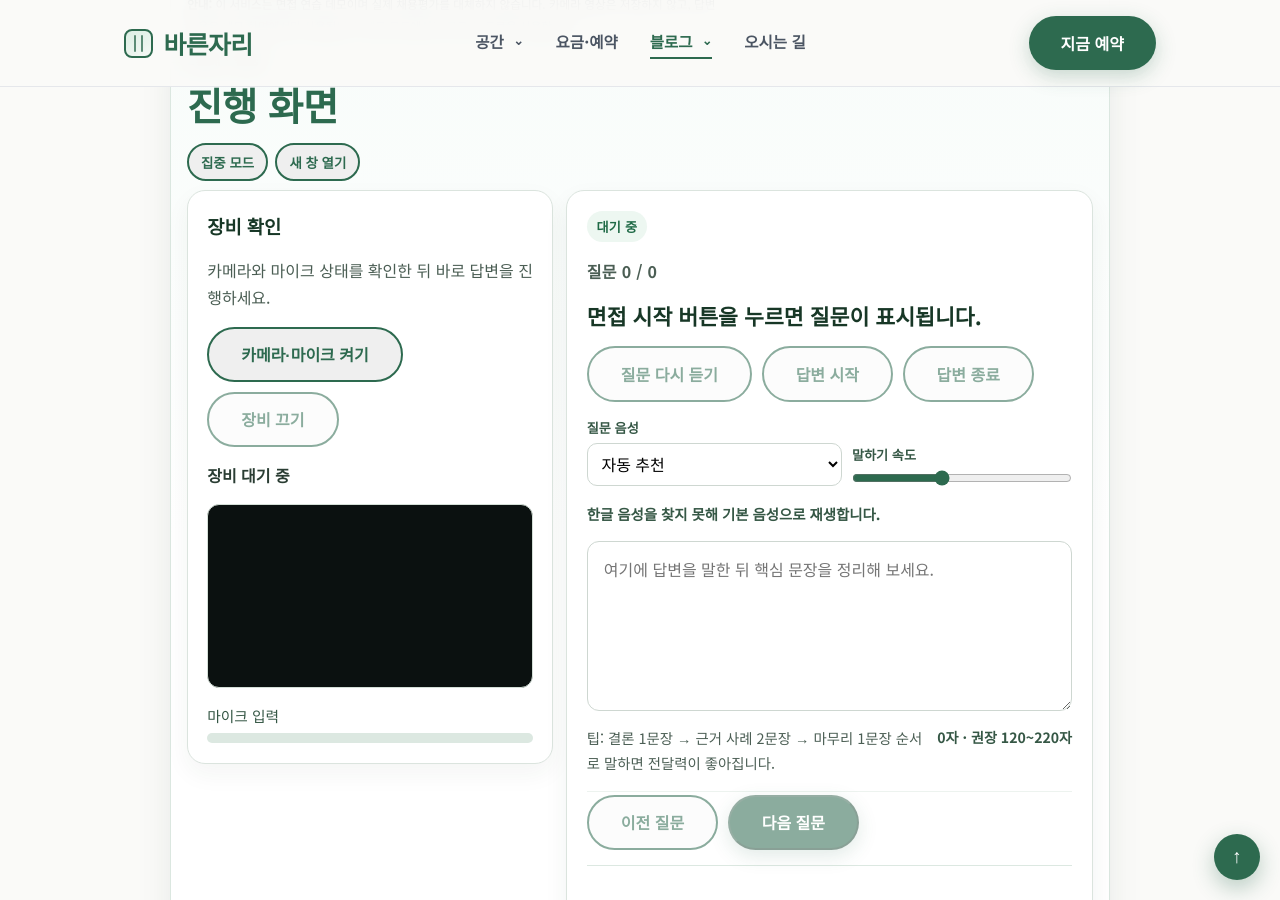
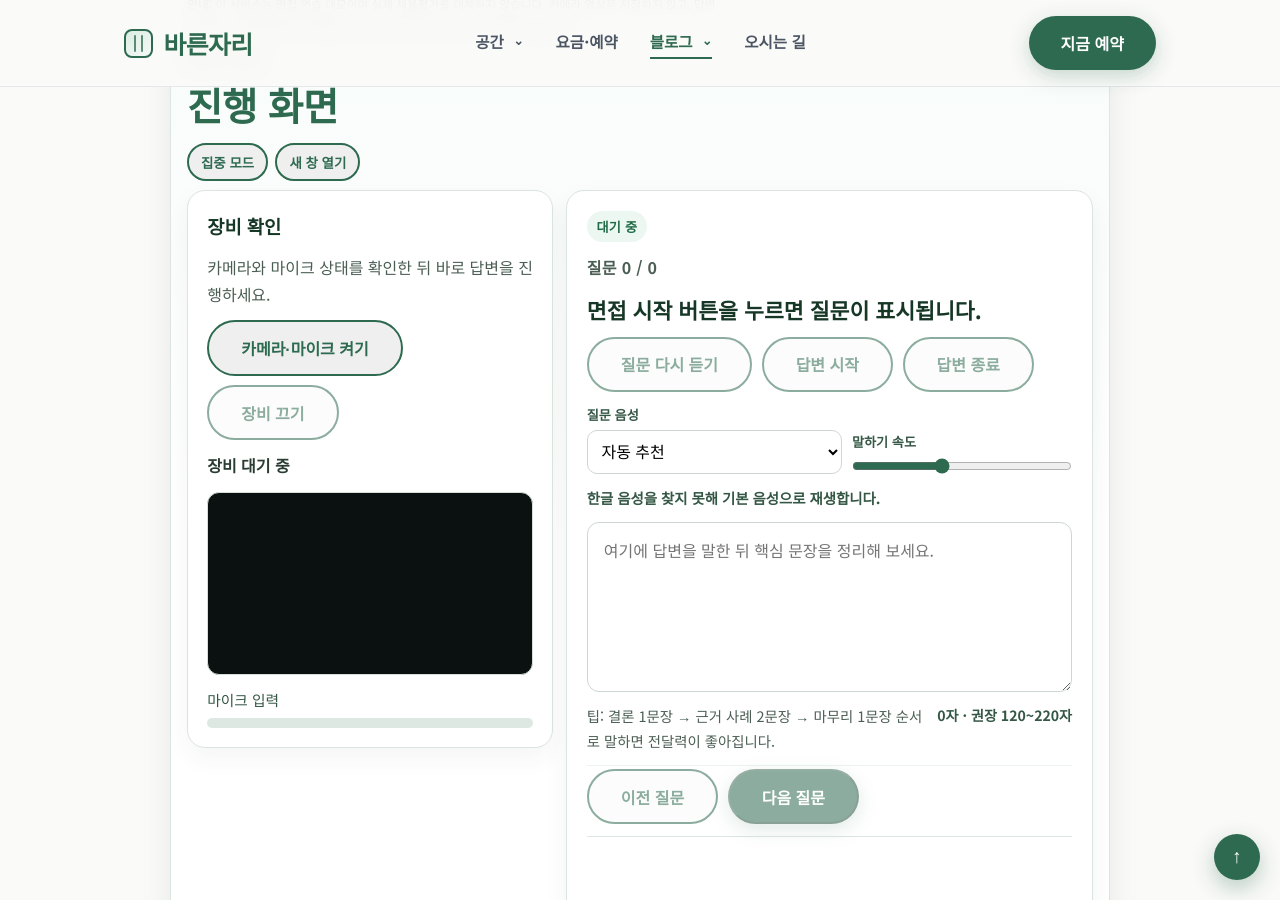
Before and after one commit to bareunspace/blog, a Jekyll site: the page built from ai-interview/index.html, in a window 1280 px wide and 900 px high, scrolled down 1088 px. Built offline with Jekyll 4.4.1, drawn with Linux system fonts in a browser that asks for light colours.

Commit message:
Reduce excessive whitespace in AI interview device panel

```diff
--- a/ai-interview/index.html
+++ b/ai-interview/index.html
@@ -209,8 +209,8 @@ script_version: 20260806-21
   .aii-live-toolbar { display: flex; gap: .45rem; flex-wrap: wrap; margin: 0 0 .55rem; }
   .aii-live-toolbar .btn-outline { min-height: 36px; padding: .44rem .75rem; font-size: .84rem; }
   .aii-live-layout { display: grid; grid-template-columns: minmax(280px, .82fr) minmax(0, 1.18fr); gap: .78rem; align-items: start; }
-  .aii-card { border: 1px solid #dbe4de; border-radius: 18px; background: #fff; padding: 1.25rem; display: grid; gap: .95rem; align-content: start; box-shadow: 0 10px 24px rgba(30, 64, 44, 0.06); }
-  .aii-device-card { margin-top: 0; border: 1px solid #dbe4de; border-radius: 18px; background: #fff; padding: 1.2rem; display: grid; gap: .95rem; align-content: start; box-shadow: 0 10px 24px rgba(30, 64, 44, 0.05); }
+  .aii-card { border: 1px solid #dbe4de; border-radius: 18px; background: #fff; padding: 1.25rem; display: flex; flex-direction: column; gap: .75rem; box-shadow: 0 10px 24px rgba(30, 64, 44, 0.06); }
+  .aii-device-card { margin-top: 0; border: 1px solid #dbe4de; border-radius: 18px; background: #fff; padding: 1.2rem; display: flex; flex-direction: column; gap: .75rem; box-shadow: 0 10px 24px rgba(30, 64, 44, 0.05); }
   .aii-device-card h3 { margin: 0; color: #173726; }
   .aii-device-copy { margin: 0; color: #4b5e54; }
   .aii-device-status { margin: 0; font-weight: 700; color: #2a3d33; }
@@ -287,7 +287,7 @@ script_version: 20260806-21
   body.aii-focus-mode .aii-card,
   body.aii-focus-mode .aii-device-card {
     align-self: start;
-    min-height: calc(100vh - 7.2rem);
+    min-height: auto;
   }
 
   @media (max-width: 760px) {
```
